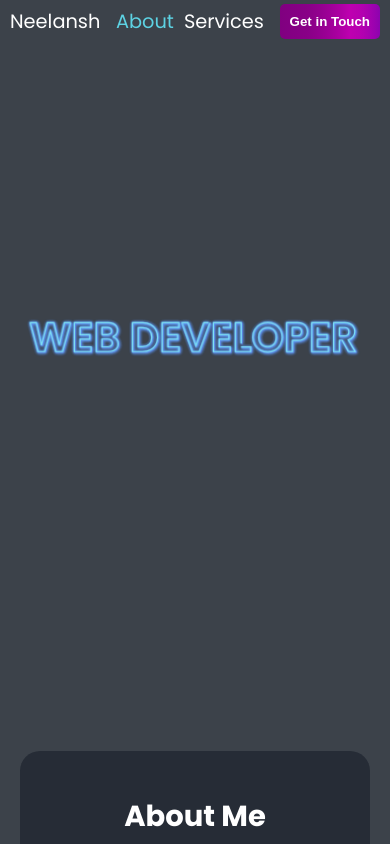
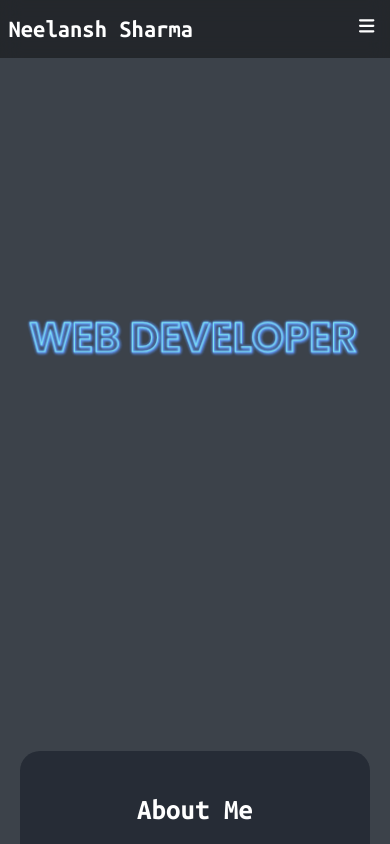
Before and after one commit to neelansh27/portfolio, a React (Create React App) app: page / in a window 390 px wide. Shown: the top 844 px of the page. Built offline with nearby package versions, Linux system fonts and the light colour scheme.

Commit message:
Style navbar

```diff
--- a/src/App.css
+++ b/src/App.css
@@ -1,3 +1,4 @@
+@import url('https://fonts.googleapis.com/css2?family=Ubuntu+Mono:ital,wght@0,400;0,700;1,400;1,700&display=swap');
 @import url('https://fonts.googleapis.com/css2?family=Poppins:ital,wght@0,100;0,200;0,300;0,400;0,500;0,600;0,700;0,800;0,900;1,100;1,200;1,300;1,400;1,500;1,600;1,700;1,800;1,900&display=swap');
 *{
   box-sizing: border-box;
@@ -25,6 +26,7 @@ a{
 }
 .col-head{
   text-align: center;
+  font-family: "Ubuntu Mono", monospace;
 }
 
 section {
--- a/src/components/Navbar.js
+++ b/src/components/Navbar.js
@@ -1,5 +1,5 @@
 import React, { useEffect } from "react";
-import { Link } from "react-router-dom";
+import { FontAwesomeIcon } from '@fortawesome/react-fontawesome'
 import "../css/Navbar.css";
 
 const Navbar = () => {
@@ -9,17 +9,27 @@ const Navbar = () => {
       console.log(`${i} width: ${e.getTotalLength()}`);
     })
   },[])
+  const expandMenu= () =>{
+    const listItem = document.querySelectorAll('.list-item')
+    console.log(listItem[0].style.display);
+    if (!listItem[0].style.display){
+      listItem.forEach((e)=>{e.style.display="block"})
+    } else {
+      listItem.forEach((e)=>{e.style.display=null});
+    }
+  }
   return (
     <header>
       <nav className="navbar">
-        <li className="my-name"> Neelansh </li>
-        <li><a href="#info-container">About</a></li>
-        <li>Services</li>
-        <li>
-          <button className="contact">Get in Touch</button>
-        </li>
+          <li className="my-name"> Neelansh Sharma </li>
+          <li className="list-item"><a href="#info-container">About</a></li>
+          <li className="list-item"><a href="#projects">Projects</a></li>
+          <li className="contact list-item">
+            <a href="#Socials">Get in Touch</a>
+          </li>
+          <li className="expand"><button onClick={expandMenu}><FontAwesomeIcon icon="fa-solid fa-bars" /></button></li>
       </nav>
-</header>
+  </header>
   );
 };
 
--- a/src/css/Navbar.css
+++ b/src/css/Navbar.css
@@ -1,27 +1,82 @@
 .navbar {
+  position: relative;
+  font-size: 1rem;
+  font-family: "Ubuntu Mono", monospace;
   position: fixed;
   top: 0;
   width: 100%;
-  height: 5vh;
+  backdrop-filter: blur(10px);
+  -webkit-backdrop-filter: blur(10px);
+  height: 50px;
   display: flex;
   justify-content: center;
   align-items: center;
   list-style: none;
-  gap: 10px;
   padding: 10px;
+  gap: 15px;
+  z-index: 9;
+  background-color: rgba(0, 0, 0, 0.4);
+  padding: 2vh 1vh;
+}
+.navbar li:first-child{
+  font-size: 1.4rem;
+  margin-right: auto;
+  font-weight: bolder;
 }
 
-.navbar li:first-child{
-  margin-right: auto;
-}
-.navbar li:last-child{
-  margin-left: auto;
+.expand{
+  display: none;
+  position: absolute;
+  right: 10px;
+  top: 0.9rem;
 }
 
-.contact{
-  padding: 10px;
-  font-weight: bold;
+.navbar li a:active{
   color: white;
-  background: linear-gradient(90deg, purple , 50%, #BE00B0, 90%, #8C03AF);
-  border-radius: 5px;
 }
+.navbar li {
+  font-weight: 500;
+  transition: transform 0.3s ease-in-out;
+}
+.navbar li:not(:first-child):hover{
+  transform: scale(1.1);
+  text-decoration:underline solid #5DD2E3;
+}
+
+.expand button {
+  background: none;
+  border: none;
+  color: white;
+  font: inherit;
+  cursor: pointer;
+}
+
+.expanded {
+  display: block;
+  animation: expandMenu 0.4s forwards;
+}
+@keyframes expandMenu {
+  0% {
+    transform: scaleY(0);
+  } 100% {
+    transform: scaleY(1);
+  }
+}
+.list-item{
+  transition: display 1.3s ease-in-out;
+}
+
+@media screen and (max-width:800px){
+  .navbar{
+    flex-direction: column;
+    justify-content: start;
+    align-items: start;
+    height: auto;
+  }
+  .list-item{
+    display: none;
+  }
+  .expand {
+    display: block;
+  }
+}
```
